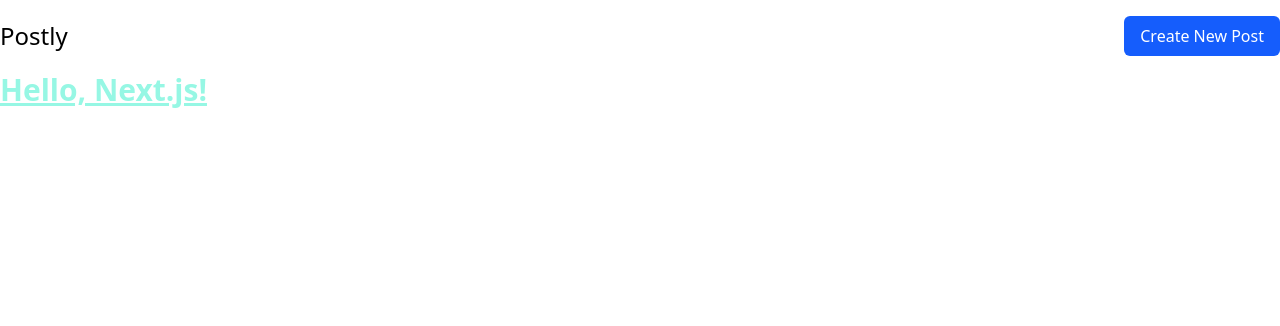
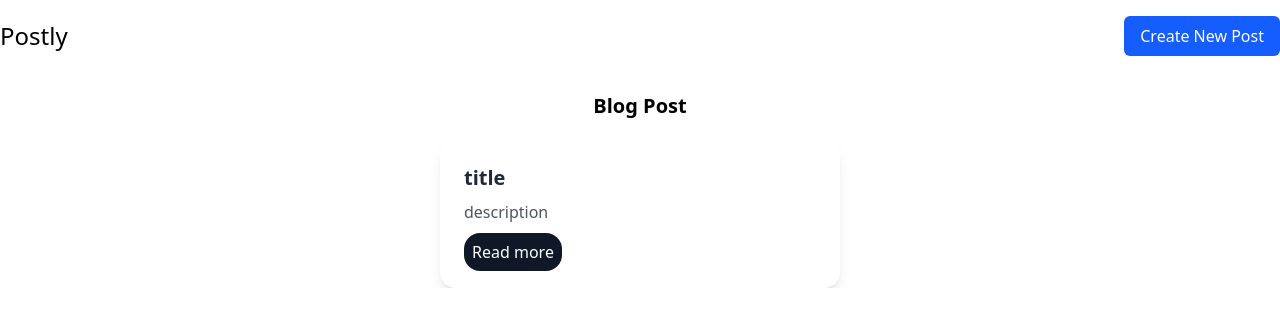
Before and after one commit to MuhammedMostafaSalem/Postly, a Next.js app: page / in a window 1280 px wide. Shown: the top 326 px of the page. Built offline with nearby package versions, Linux system fonts and the light colour scheme.

Commit message:
Add card component in home page

```diff
--- a/app/page.js
+++ b/app/page.js
@@ -1,10 +1,21 @@
 import Image from "next/image";
 import styles from "./page.module.css";
+import CardComponent from "./components/utils/cardComponent";
 
 export default function Home() {
   return (
     <div>
-      <h1 className="text-3xl font-bold underline text-teal-200">Hello, Next.js!</h1>
+      <h3 className="text-xl font-semibold py-5 text-center">Blog Post</h3>
+
+      <div className="flex
+        justify-center
+        gap-4
+        items-start
+        flex-wrap
+        overflow-y-auto"
+      >
+        <CardComponent cardWidth='w-[400px]' typePage='home' />
+      </div>
     </div>
   );
 }
```
